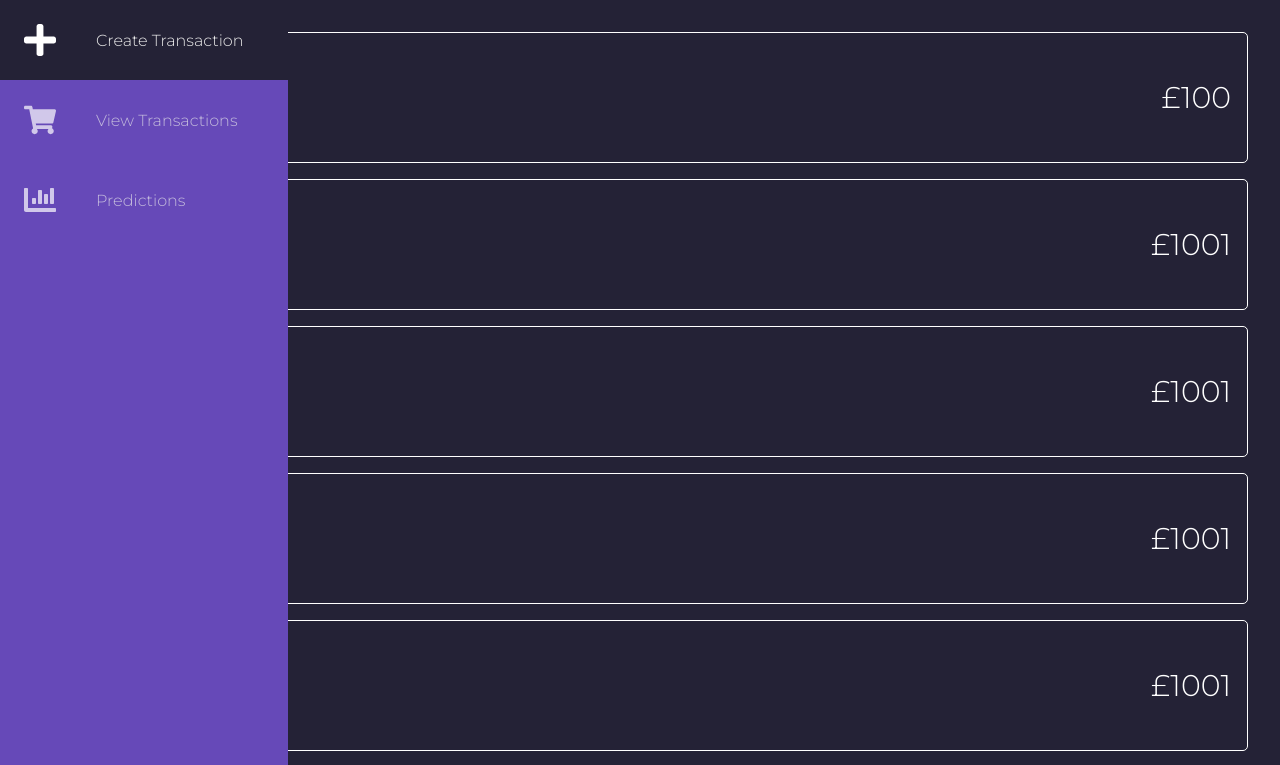
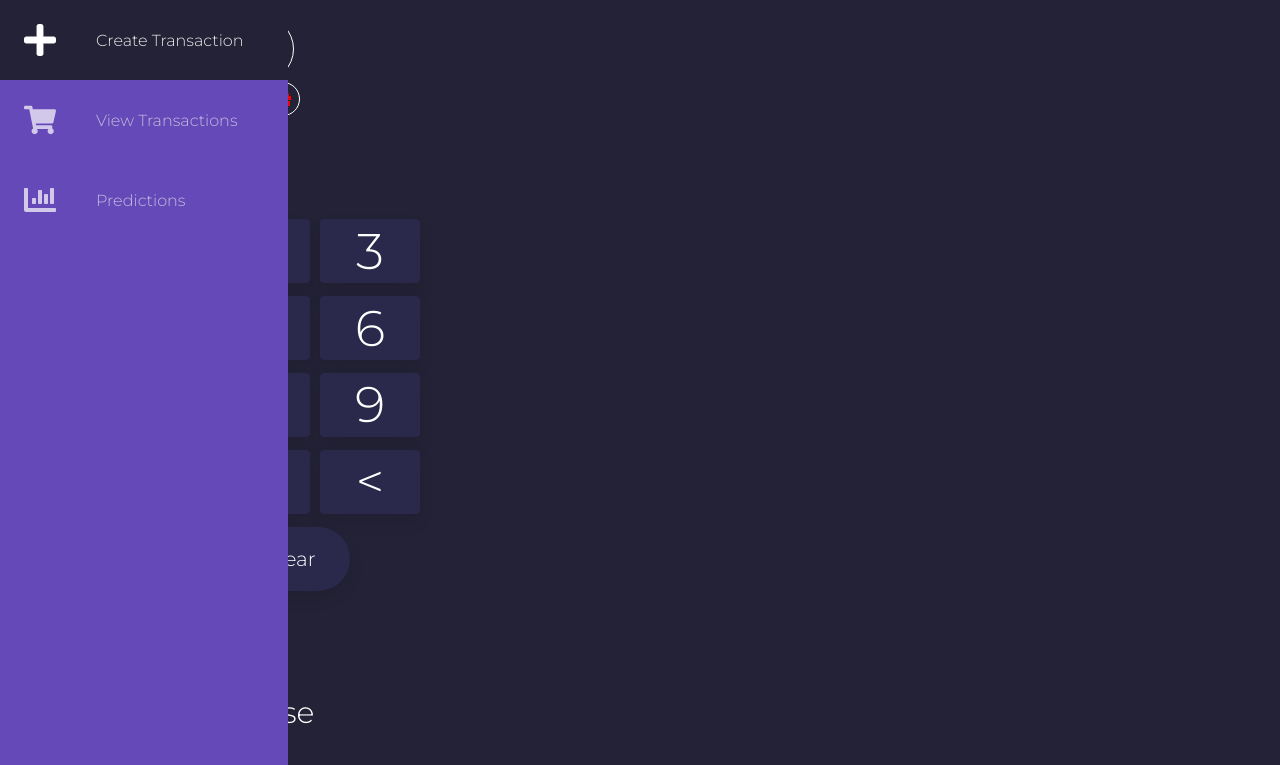
Before and after one commit to AidanKelly-CS/transaction-tracker, a React (Create React App) app: page / in a window 1280 px wide. Shown: the top 765 px of the page. Built offline with nearby package versions, Linux system fonts and the light colour scheme.

Commit message:
added routing

```diff
--- a/package.json
+++ b/package.json
@@ -16,6 +16,7 @@
     "classnames": "^2.3.1",
     "react": "^17.0.2",
     "react-dom": "^17.0.2",
+    "react-router-dom": "^5.3.0",
     "react-scripts": "4.0.3",
     "typescript": "^4.4.2",
     "web-vitals": "^1.1.2"
--- a/src/App.tsx
+++ b/src/App.tsx
@@ -4,6 +4,12 @@ import './App.css';
 import CreateTransaction from './create-transaction/CreateTransaction';
 import ViewTransactions from './view-transactions/ViewTransactions';
 import Navbar from './navbar/Navbar';
+
+import {
+  BrowserRouter as Router,
+  Switch,
+  Route,
+} from "react-router-dom";
 
 function App() {
   const transactions = [
@@ -52,12 +58,25 @@ function App() {
     @import url('https://fonts.googleapis.com/css2?family=Noto+Sans&display=swap');
     @import url('https://fonts.googleapis.com/css2?family=Montserrat:wght@300&family=Noto+Sans&display=swap');
     </style>
-    <Navbar />
 
-    <main>
-    <ViewTransactions transactions={transactions}/>
-    {/* <CreateTransaction/> */}
-    </main>
+    <Router>
+      <Navbar />
+
+      <main>
+      <Switch>
+
+        <Route path="/view-transactions">
+          <ViewTransactions transactions={transactions}/>
+        </Route>
+
+        <Route path="/">
+          <CreateTransaction/>
+        </Route>
+
+      </Switch>
+      </main>
+
+    </Router>
     </>
   );
 }
--- a/src/create-transaction/CreateTransaction.tsx
+++ b/src/create-transaction/CreateTransaction.tsx
@@ -1,4 +1,3 @@
-import './App.css';
 import Button from './Button';
 import React, {useState,useRef, useEffect} from 'react';
 import { FontAwesomeIcon } from '@fortawesome/react-fontawesome'
--- a/src/navbar/Navbar.tsx
+++ b/src/navbar/Navbar.tsx
@@ -2,6 +2,11 @@ import { faChartBar, faPlus, faShoppingCart } from '@fortawesome/free-solid-svg-
 import { FontAwesomeIcon } from '@fortawesome/react-fontawesome';
 import React from 'react';
 import './Navbar.css';
+
+import {
+    Link
+  } from "react-router-dom";
+
 
 export default function Navbar() {
 
@@ -11,18 +16,18 @@ export default function Navbar() {
         <nav className="navbar">
             <ul className="navbar-nav">
                 <li className="nav-item">
-                    <a href="#" className="nav-link">
+                    <Link to="/" className="nav-link">
                         <FontAwesomeIcon className="icon" icon={faPlus} color={"white"} size={iconSize} />
                         <span className="link-text">Create Transaction</span>
-                    </a>
+                    </Link>
                 </li>
 
                 <li className="nav-item">
-                    <a href="#" className="nav-link">
+                    <Link to="/view-transactions" className="nav-link">
                         <FontAwesomeIcon className="icon" icon={faShoppingCart} color={"white"} size={iconSize} />
                         <span className="link-text">View Transactions</span>
+                    </Link>
 
-                    </a>
                 </li>
 
                 <li className="nav-item">
```
Also changed, not shown: 1 other file (tests, documents, lock files or other folders).
